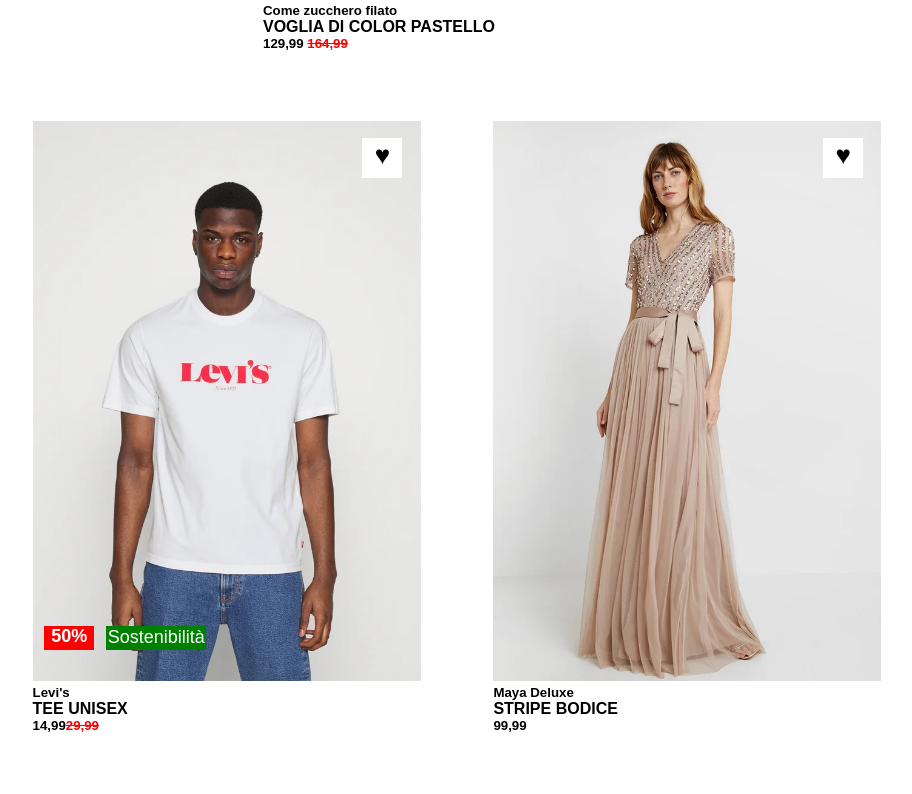
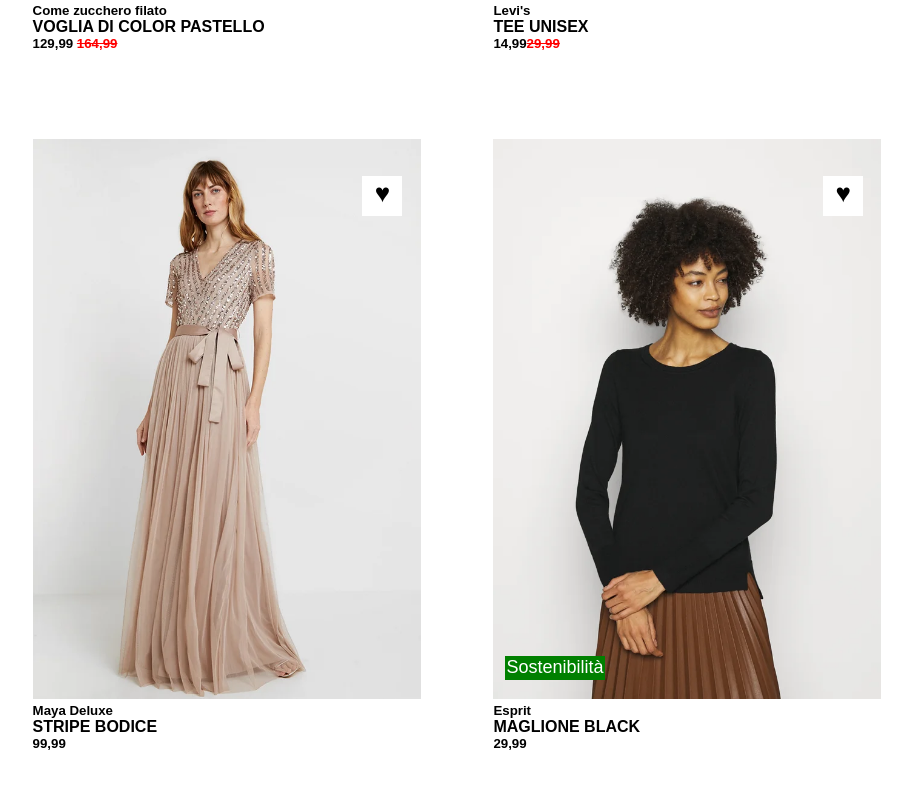
Before and after one commit to AntonioDattolo/html-css-boolando, a plain HTML site: page index.html in a window 1280 px wide. Shown: the part 1306-2100 px from the top of the page, without its empty margins (183-1095 px from the left). Drawn offline with Linux system fonts and the light colour scheme.

Commit message:
Revisione dopo correzione

```diff
--- a/index.html
+++ b/index.html
@@ -3,7 +3,7 @@
 <head>
     <meta charset="UTF-8">
     <meta name="viewport" content="width=device-width, initial-scale=1.0">
-    <title>Document</title>
+    <title>Boolando</title>
     <link rel="stylesheet" href="style.css">
     <link rel="stylesheet" href="https://cdnjs.cloudflare.com/ajax/libs/font-awesome/6.5.1/css/all.min.css" integrity="sha512-DTOQO9RWCH3ppGqcWaEA1BIZOC6xxalwEsw9c2QQeAIftl+Vegovlnee1c9QX4TctnWMn13TZye+giMm8e2LwA==" crossorigin="anonymous" referrerpolicy="no-referrer" />
 </head>
@@ -44,6 +44,7 @@
                     <div class="sale">50%</div>
                     <div class="sostenibility">Sostenibilità</div>
                 </div>
+
                 <div class="card">
                     <img class="photo over-2" src="./img/2.webp" alt="">
                     <h5>Guess</h5>
@@ -54,6 +55,7 @@
                     <div class="sale">30%</div>
                     <div class="sostenibility" style="display: none;">Sostenibilità</div>
                 </div>
+
                 <div class="card">
                     <img class="photo over-3" src="./img/3.webp" alt="">
                     <h5>Come zucchero filato</h5>
@@ -64,11 +66,6 @@
                     <div class="sostenibility" style="display: none;">Sostenibilità</div>
                 </div>
 
-            </div>
-        </section>
-
-        <section>
-            <div class="flex-container">
                 <div class="card">
                     <img class="photo over-4" src="./img/4.webp" alt="">
                     <h5>Levi's</h5>
@@ -78,6 +75,7 @@
                     <div class="sale">50%</div>
                     <div class="sostenibility">Sostenibilità</div>
                 </div>
+
                 <div class="card">
                     <img class="photo over-5" src="./img/5.webp" alt="">
                     <h5>Maya Deluxe</h5>
@@ -87,6 +85,7 @@
                     <div class="sale" style="display: none;">50%</div>
                     <div class="sostenibility" style="display: none;">Sostenibilità</div>
                 </div>
+
                 <div class="card">
                     <img class="photo over-6" src="./img/6.webp" alt="">
                     <h5>Esprit</h5>
```
